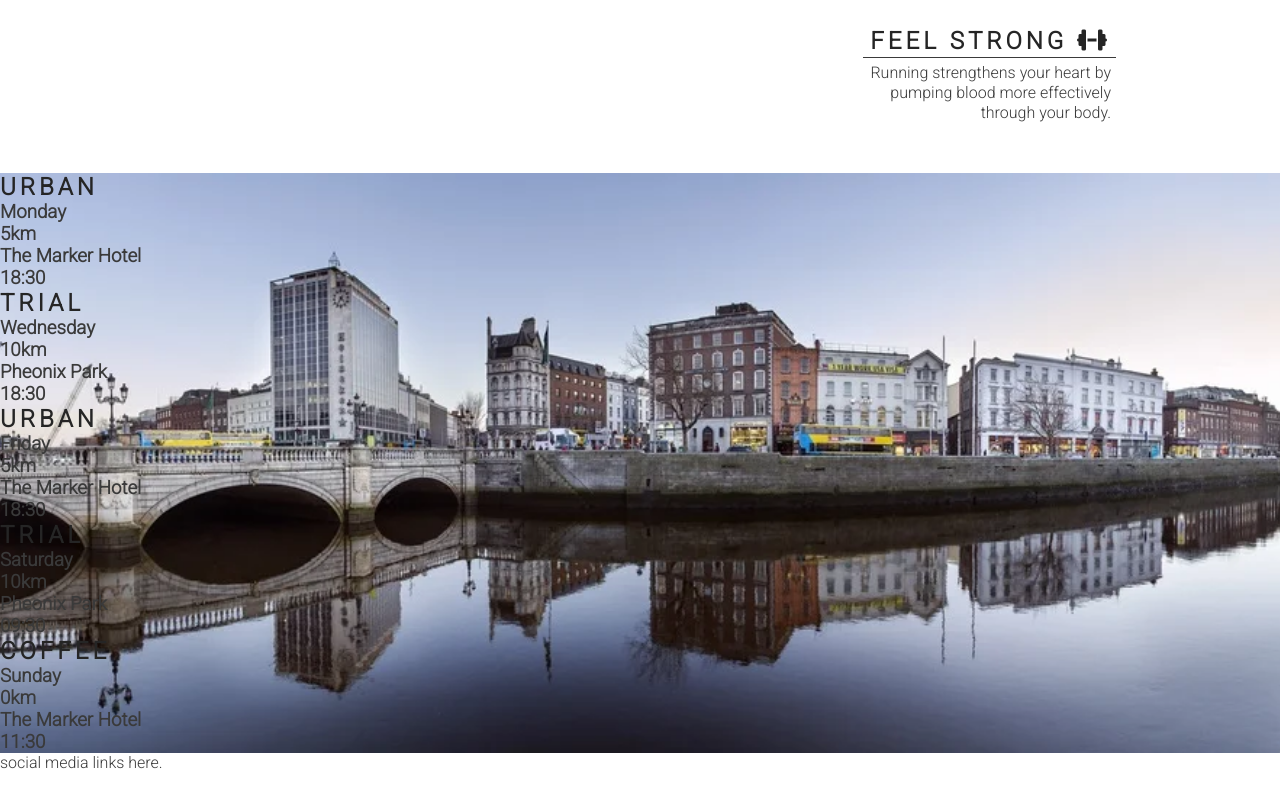
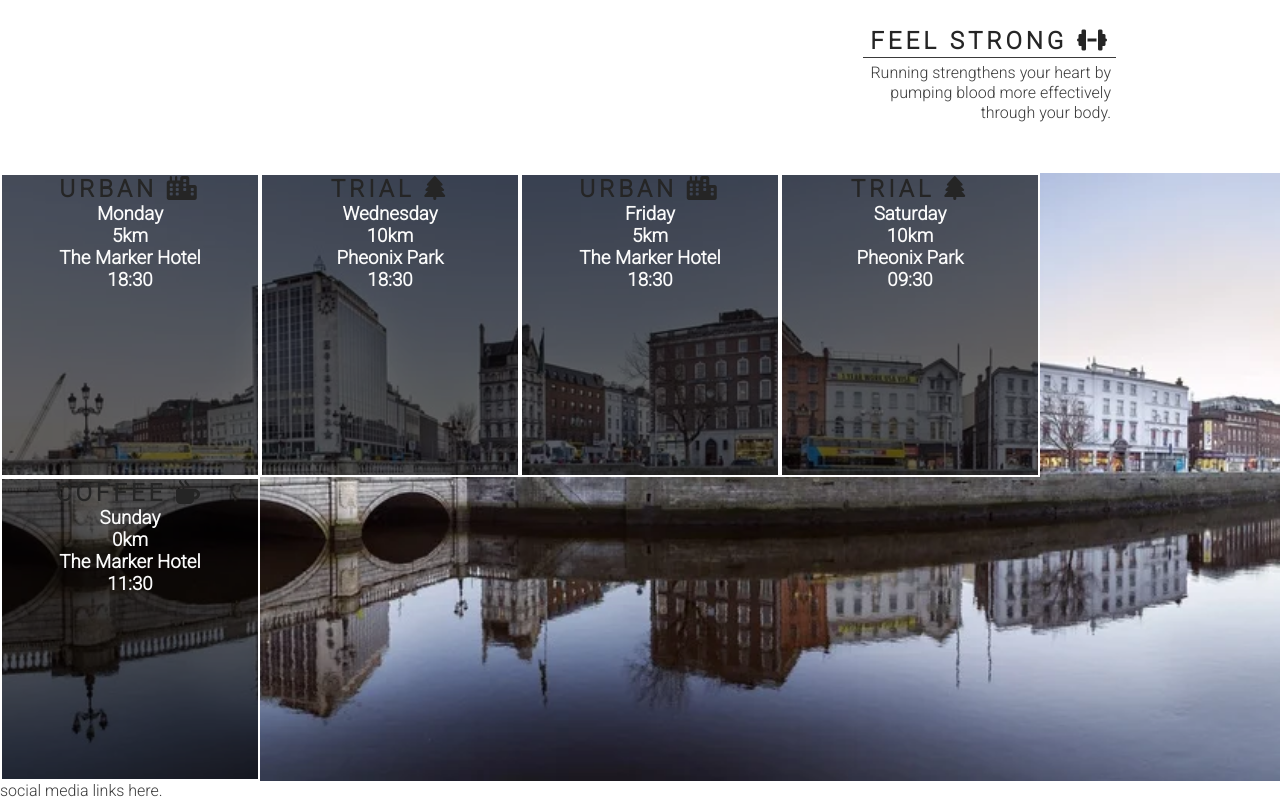
Before and after one commit to DiarmaidMcDonald/Diarmaids-Projects, a plain HTML site: page index.html in a window 1280 px wide. Shown: the part 1500-2300 px from the top of the page. Before the commit the page ends 2272 px from the top, so only its background shows below. Drawn offline with Linux system fonts and the light colour scheme.

Commit message:
Style times panels and add icons

```diff
--- a/assets/css/style.css
+++ b/assets/css/style.css
@@ -159,23 +159,23 @@ hr {
     margin-bottom: 50px;
 }
 
-.right-about-heading h2{
-text-align: right;
-}
-
-.right-about-heading p{
+.right-about-heading h2 {
     text-align: right;
 }
 
-#welcome{
+.right-about-heading p {
+    text-align: right;
+}
+
+#welcome {
     text-align: center;
     margin: 20px 0;
     foot-size: 280%;
 }
 
-#circle-container{
+#circle-container {
     width: 300px;
-    height:300px;
+    height: 300px;
     padding: 30px;
     border-style: solid;
     border-color: #ccc;
@@ -192,7 +192,7 @@ text-align: right;
 
 /* event times*/
 
-#times{
+#times {
     background-image: url('../images/dublin-city.webp');
     background-repeat: no-repeat;
     background-size: cover;
@@ -200,3 +200,19 @@ text-align: right;
     width: 100%;
     overflow: hidden;
 }
+
+#times div {
+    color: #fafafa;
+    background-color: rgba(0, 0, 0, .6);
+    width: 20%;
+    height: 300px;
+    float: left;
+    padding-top: 30px 0 0 10;
+    text-align: center;
+    border: 2px solid white;
+    border sizing: border-box;
+}
+
+#time h2{
+    color: #fafafa;
+}
--- a/index.html
+++ b/index.html
@@ -76,35 +76,35 @@
     </section>
     <section id="times">
         <div>
-            <h2>Urban</h2>
+            <h2>Urban <i class="fa-solid fa-city"></i></h2>
             <h3>Monday</h3>
             <h3>5km</h3>
             <h3>The Marker Hotel</h3>
             <h3>18:30</h3>
         </div>
         <div>
-            <h2>Trial</h2>
+            <h2>Trial <i class="fa-solid fa-tree"></i></h2>
             <h3>Wednesday</h3>
             <h3>10km</h3>
             <h3>Pheonix Park</h3>
             <h3>18:30</h3>
         </div>
         <div>
-        <h2>Urban</h2>
-        <h3>Friday</h3>
-        <h3>5km</h3>
-        <h3>The Marker Hotel</h3>
-        <h3>18:30</h3>
+            <h2>Urban <i class="fa-solid fa-city"></i></h2>
+            <h3>Friday</h3>
+            <h3>5km</h3>
+            <h3>The Marker Hotel</h3>
+            <h3>18:30</h3>
         </div>
         <div>
-            <h2>Trial</h2>
+            <h2>Trial <i class="fa-solid fa-tree"></i></h2>
             <h3>Saturday</h3>
             <h3>10km</h3>
             <h3>Pheonix Park</h3>
             <h3>09:30</h3>
         </div>
         <div>
-            <h2>Coffee</h2>
+            <h2>Coffee <i class="fa-solid fa-mug-hot"></i></h2>
             <h3>Sunday</h3>
             <h3>0km</h3>
             <h3>The Marker Hotel</h3>
```
